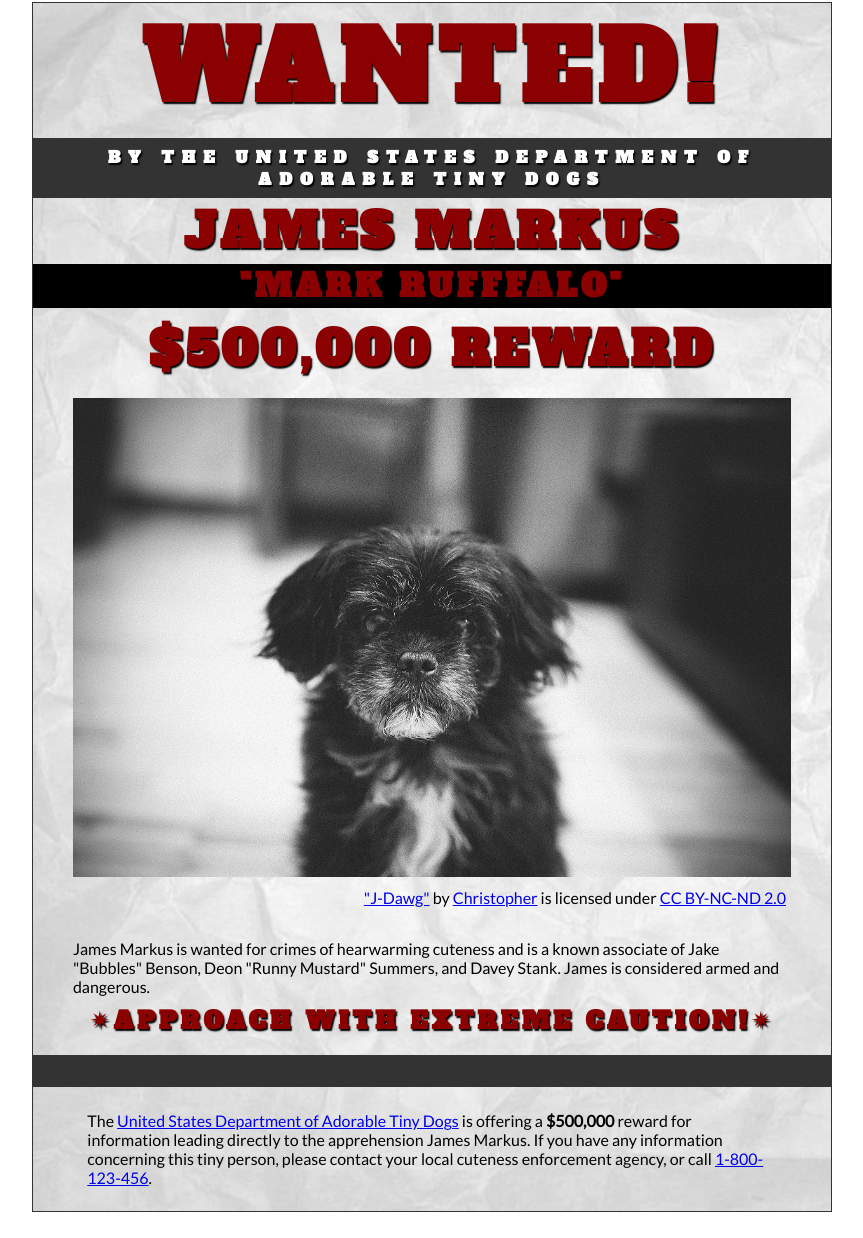
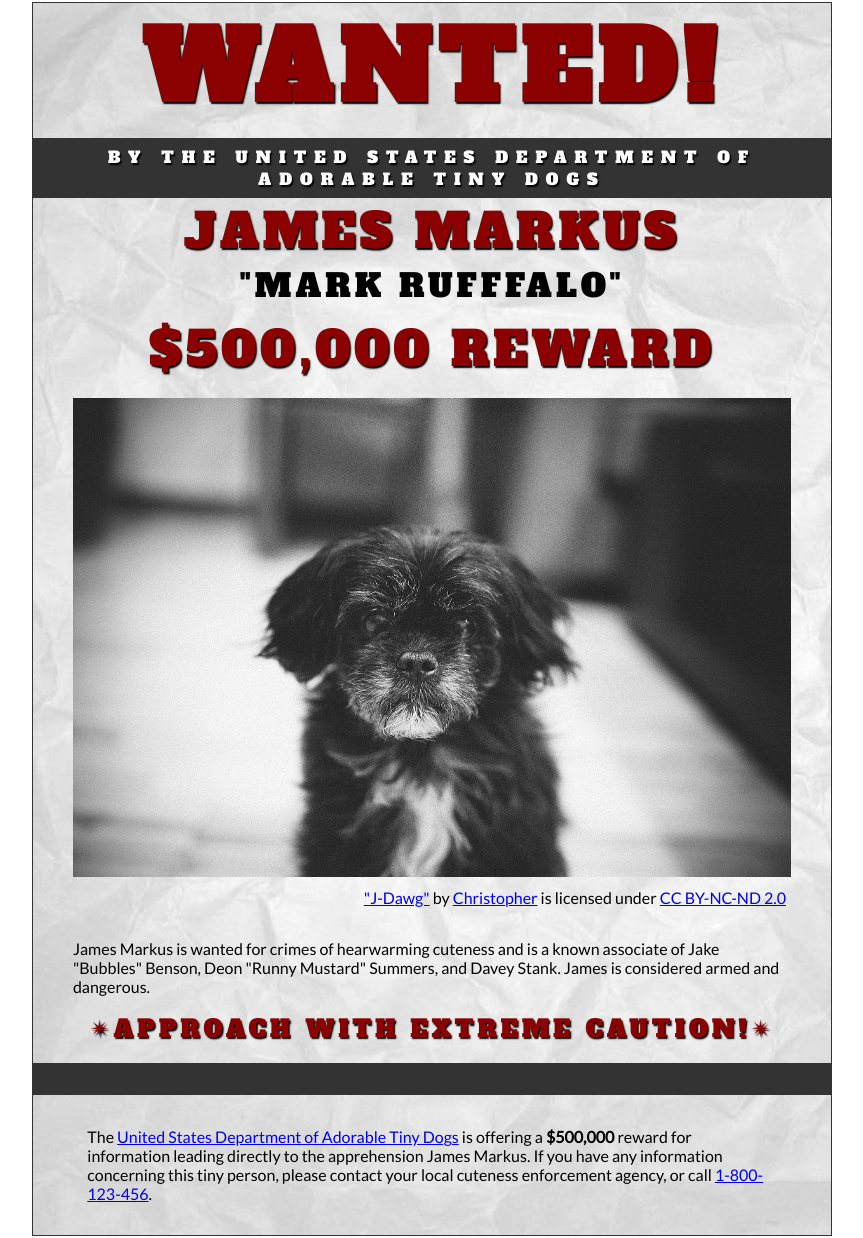
Before and after one commit to masonTanguay/masonTanguay.github.io, a plain HTML site: page wanted-poster/index.html in a window 1280 px wide. Shown: the part 14-1252 px from the top of the page, without its empty margins (208-1071 px from the left). Drawn offline with Linux system fonts and the light colour scheme; files whose address does not match are found by name.

Commit message:
Update style.css

```diff
--- a/wanted-poster/css/style.css
+++ b/wanted-poster/css/style.css
@@ -57,7 +57,7 @@ main {
 h1 {
     text-transform: uppercase;
     font-size: 6rem;
-    margin: 0;
+    margin: 0rem;
     letter-spacing: .5rem;
     color: darkred;
     text-shadow: .09375rem .09375rem .09375rem #000;
@@ -68,41 +68,43 @@ h1 {
 h2 {
 	text-transform: uppercase;
 	font-size: 3rem;
-	margin: 0;
+	margin: 0rem;
 	letter-spacing: 0.25rem;
 	color: darkred;
 	text-shadow: 0.09375rem 0.09375rem 0.09375rem #000;
 	font-family: 'Alfa Slab One', Garamond, serif;
 	text-align: center;
+	font-weight: normal;
 }
 
 h3 {
 	text-transform: uppercase;
 	font-size: 2rem;
-	margin: 0;
+	margin: 0rem;
 	letter-spacing: 0.25rem;
-	color: darkred;
+	color: black;
 	font-family: 'Alfa Slab One', Garamond, serif;
 	text-align: center;
-	background-color: black;
+	font-weight: normal;
 }
 
 h4 {
 	text-transform: uppercase;
     font-size: 1.5rem;
-    margin: 0;
+    margin: 0rem;
     letter-spacing: 0.25rem;
     color: darkred;
     text-shadow: .09375rem .09375rem .09375rem #000;
     font-family: 'Alfa Slab One', Garamond, serif;
     text-align: center;
 	padding-bottom: 1.125rem;
+	font-weight: normal;
 }
 
 h5 {
 	text-transform: uppercase;
     font-size: 1rem;
-    margin: 0;
+    margin: 0rem;
     letter-spacing: .5rem;
     color: #FFF;
     text-shadow: .09375rem .09375rem .09375rem #000;
@@ -114,7 +116,7 @@ h5 {
 	padding-left: 0.5rem;
 	padding-right: 0.5rem;
 	background-color: #333;
-
+	font-weight: normal;
 }
 
 /* Section & Paragraph */
@@ -124,8 +126,8 @@ section {
 }
 
 p {
-	margin-top: 0.5rem;
-	margin-bottom: 0.5rem;
+	margin-top: 1rem;
+	margin-bottom: 1rem;
 	margin-left: auto;
 	margin-right: auto;
 	padding-top: 0rem;
```
